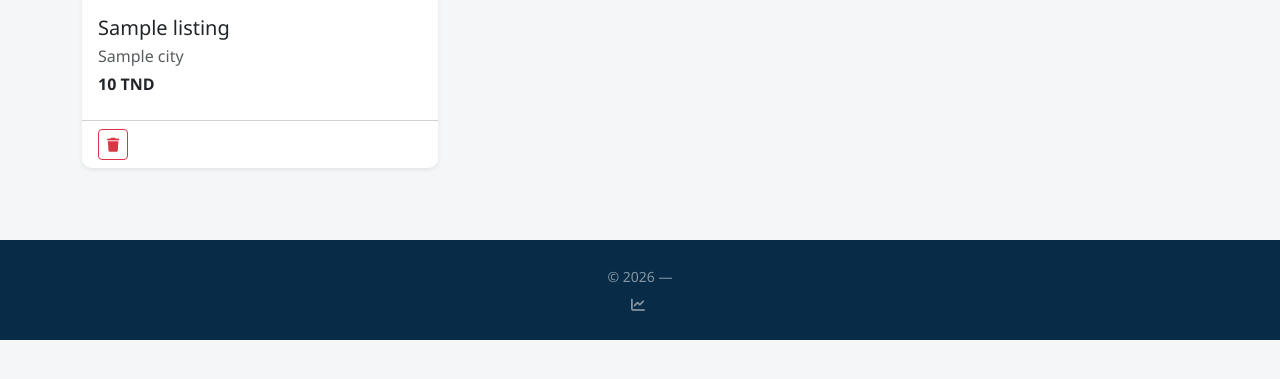
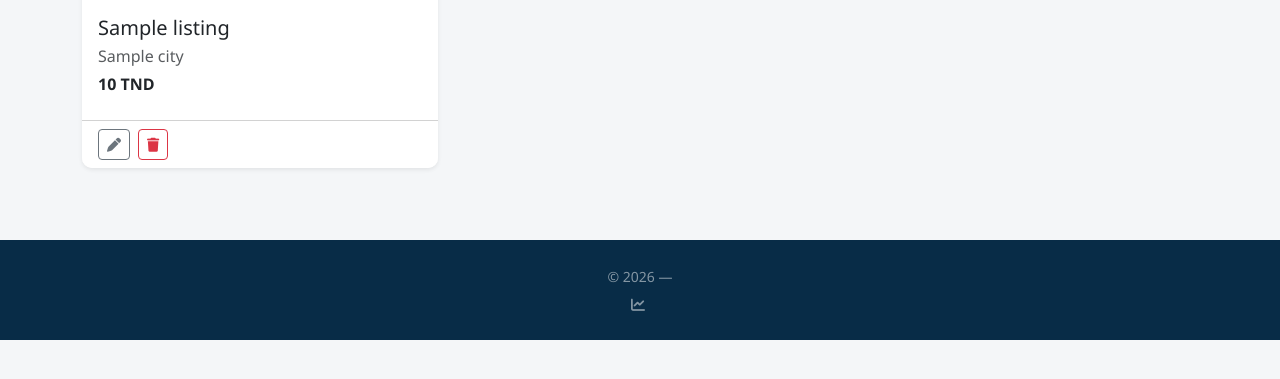
Before and after one commit to sjamoussi2-dotcom/immo-tunisie, a Python web app: template templates/dashboard.html in a window 1280 px wide. Shown: the part 358-737 px from the top of the page. Run offline with Jinja, Linux system fonts and the light colour scheme; the template is opened without the code that fills it: most values are stand-ins (such as "Sample title", 1, 10 or a date in 2020); grey boxes marked "Sample" are stand-in pictures.

Commit message:
Update dashboard.html

```diff
--- a/templates/dashboard.html
+++ b/templates/dashboard.html
@@ -19,7 +19,7 @@
         <a href="{{ url_for('listing_detail', listing_id=listing.id) }}" class="text-decoration-none text-dark">
           <div class="listing-photo">
             {% if listing.photos %}
-              <img src="{{ url_for('static', filename='uploads/' ~ listing.photos[0].filename) }}">
+              <img src="{{ url_for('photo', photo_id=listing.photos[0].id) }}">
             {% else %}
               <div class="no-photo"><i class="fa-solid fa-image"></i></div>
             {% endif %}
@@ -32,10 +32,15 @@
         </a>
         <div class="card-footer bg-white d-flex justify-content-between align-items-center">
           <span class="badge bg-success-subtle text-success">{{ t('published') }}</span>
-          <form method="post" action="{{ url_for('delete_listing', listing_id=listing.id) }}"
-                onsubmit="return confirm('Supprimer / حذف / Delete?');">
-            <button class="btn btn-sm btn-outline-danger"><i class="fa-solid fa-trash"></i></button>
-          </form>
+          <div class="d-flex gap-2">
+            <a href="{{ url_for('edit_listing', listing_id=listing.id) }}" class="btn btn-sm btn-outline-secondary">
+              <i class="fa-solid fa-pen"></i>
+            </a>
+            <form method="post" action="{{ url_for('delete_listing', listing_id=listing.id) }}"
+                  onsubmit="return confirm('Supprimer / حذف / Delete?');">
+              <button class="btn btn-sm btn-outline-danger"><i class="fa-solid fa-trash"></i></button>
+            </form>
+          </div>
         </div>
       </div>
     </div>
```
